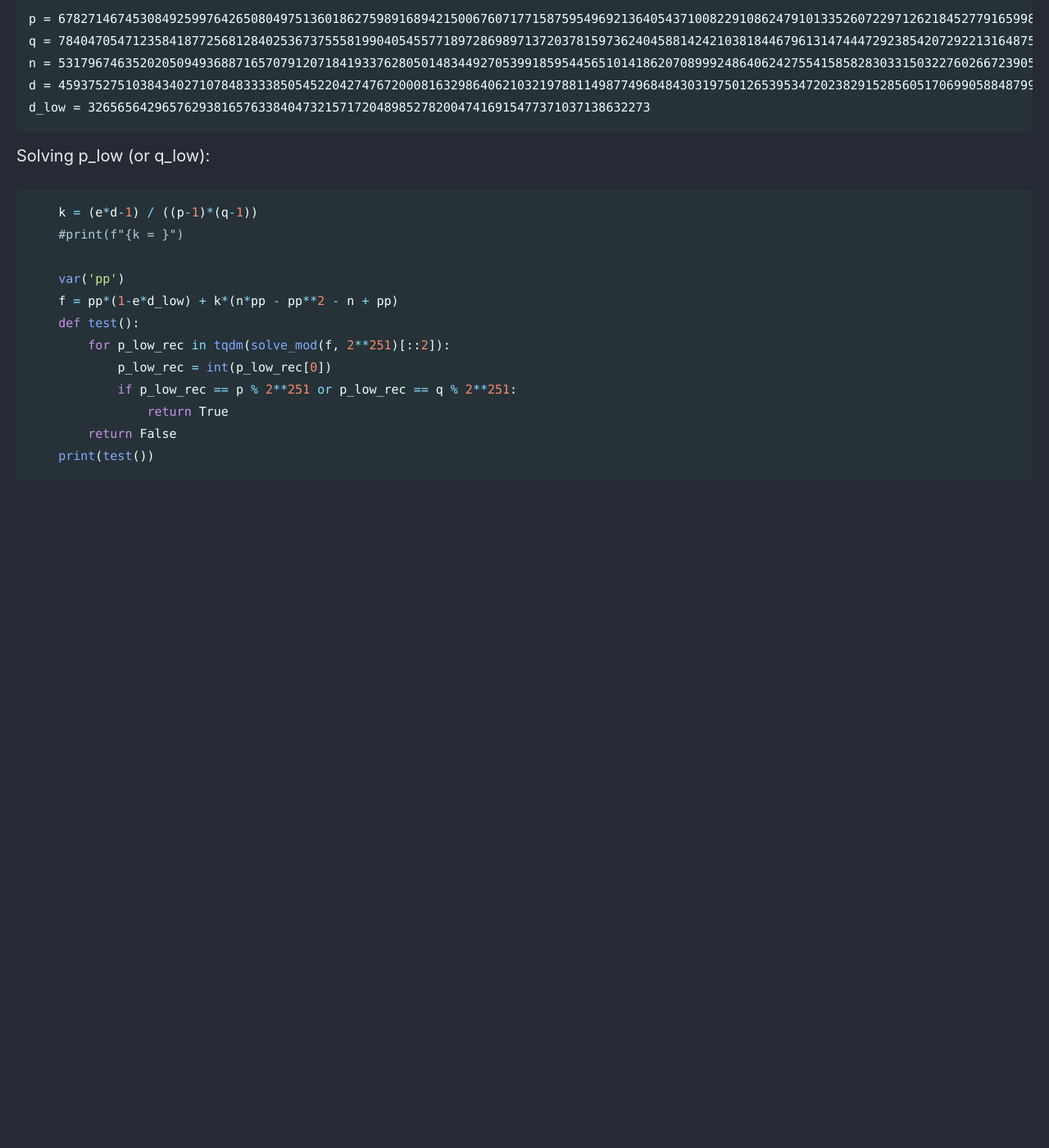
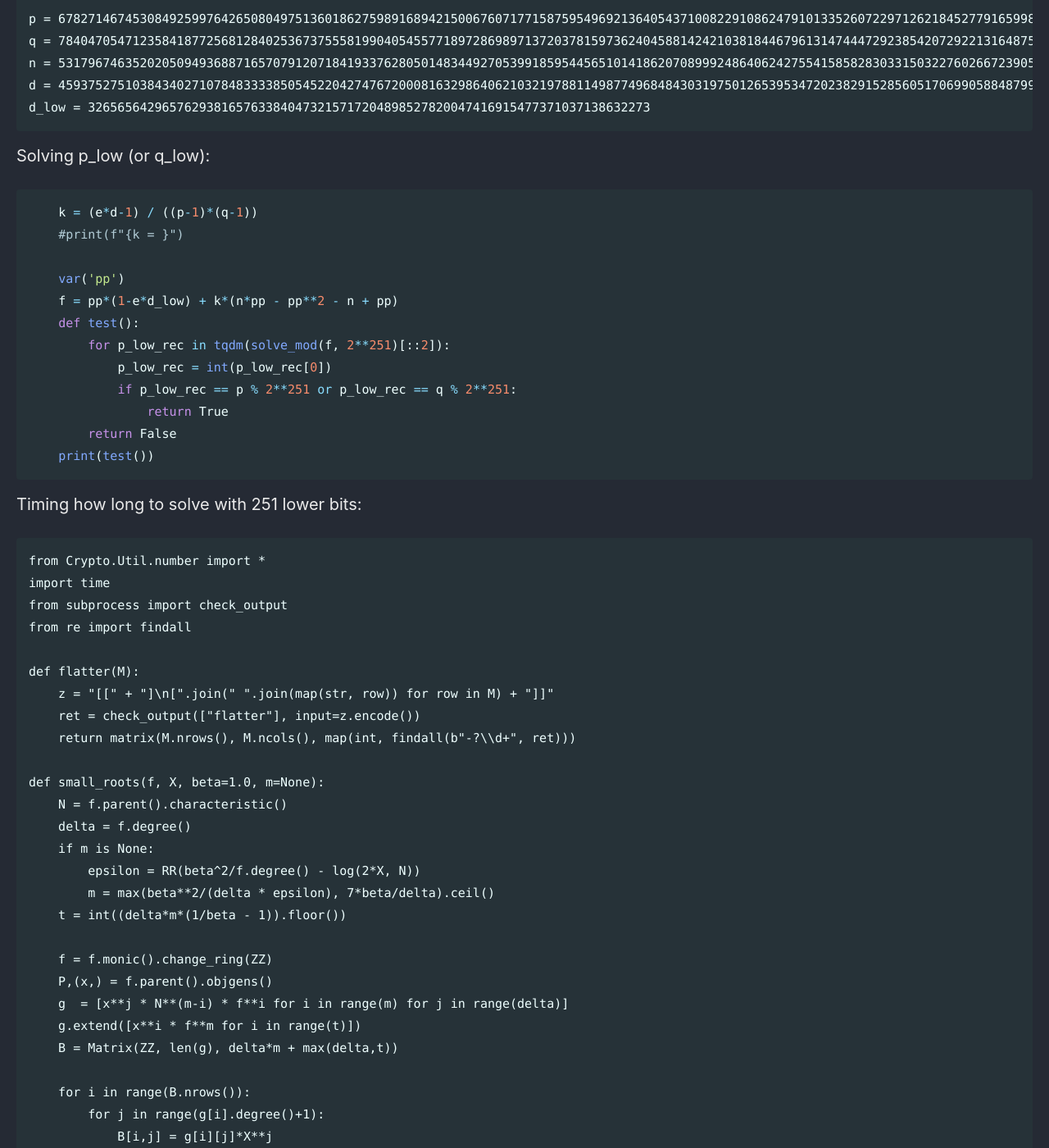
Before and after one commit to Connor-McCartney/Connor-McCartney.github.io, a Jekyll site: the page built from _pages/cryptography/small-roots/leakeD-AirOverflow-CTF-2024.md, in a window 1280 px wide and 1400 px high, scrolled down 1430 px. Shown: the whole window at 82% size. Built offline with Jekyll 4.4.1, drawn with Linux system fonts in a browser that asks for light colours; cached includes are drawn as plain includes; before the commit the page ends 2060 px from its top, so only the background shows below that; some of the changed text lies outside the part shown.

Commit message:
Update leakeD-AirOverflow-CTF-2024.md

````diff
--- a/_pages/cryptography/small-roots/leakeD-AirOverflow-CTF-2024.md
+++ b/_pages/cryptography/small-roots/leakeD-AirOverflow-CTF-2024.md
@@ -79,3 +79,70 @@ Solving p_low (or q_low):
         return False
     print(test())
 ```
+
+
+Timing how long to solve with 251 lower bits:
+
+```
+from Crypto.Util.number import *
+import time
+from subprocess import check_output
+from re import findall
+
+def flatter(M):
+    z = "[[" + "]\n[".join(" ".join(map(str, row)) for row in M) + "]]"
+    ret = check_output(["flatter"], input=z.encode())
+    return matrix(M.nrows(), M.ncols(), map(int, findall(b"-?\\d+", ret)))
+
+def small_roots(f, X, beta=1.0, m=None):
+    N = f.parent().characteristic()
+    delta = f.degree()
+    if m is None:
+        epsilon = RR(beta^2/f.degree() - log(2*X, N))
+        m = max(beta**2/(delta * epsilon), 7*beta/delta).ceil()
+    t = int((delta*m*(1/beta - 1)).floor())
+
+    f = f.monic().change_ring(ZZ)
+    P,(x,) = f.parent().objgens()
+    g  = [x**j * N**(m-i) * f**i for i in range(m) for j in range(delta)]
+    g.extend([x**i * f**m for i in range(t)])
+    B = Matrix(ZZ, len(g), delta*m + max(delta,t))
+
+    for i in range(B.nrows()):
+        for j in range(g[i].degree()+1):
+            B[i,j] = g[i][j]*X**j
+
+    B =  flatter(B)
+    f = sum([ZZ(B[0,i]//X**i)*x**i for i in range(B.ncols())])
+    roots = set([f.base_ring()(r) for r,m in f.roots() if abs(r) <= X])
+    return [root for root in roots if N.gcd(ZZ(f(root))) >= N**beta]
+
+
+def recover(p_low, n, m, p_bits=512):
+    p_low_bits = len(bin(p_low)) - 2
+    PR.<x> = PolynomialRing(Zmod(n))
+    f = x * 2**p_low_bits + p_low
+    x = small_roots(f, X=2**(p_bits-p_low_bits), beta=0.5, m=m)
+    if x == []:
+        return None
+    p = int(f(x[0]))
+    if is_prime(p):
+        return p
+    return None
+
+p = getPrime(512)
+q = getPrime(512)
+n = p*q
+
+m = 1
+for bits in range(15, -1, -1):
+    p_low = int(p % 2**(251 + bits))
+    while True:
+        starttime = time.time()
+        p = recover(p_low, n, m=m)
+        t = time.time() - starttime
+        if p is not None:
+            print(f"bruting {bits} bits with m={m} will take {round(2**bits * t, 2)} seconds (single-threaded)")
+            break
+        m += 1
+```
````
